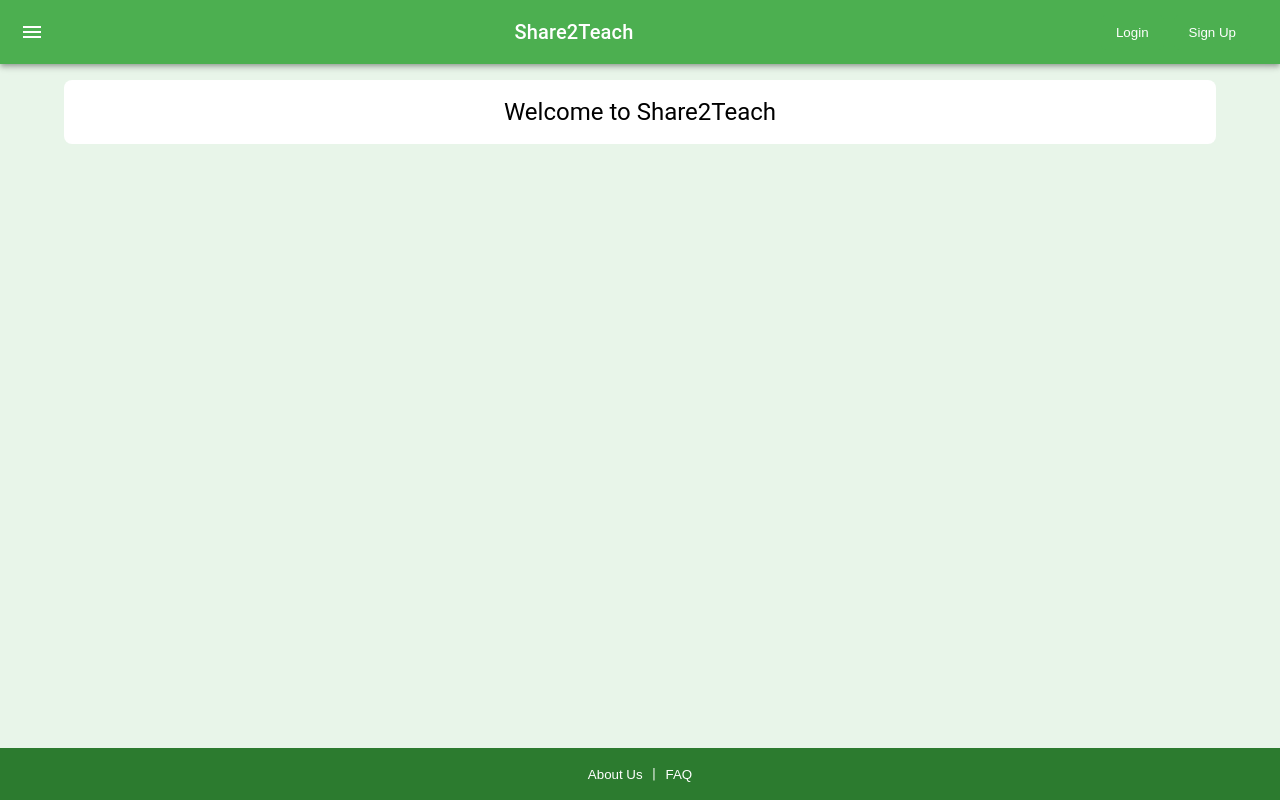
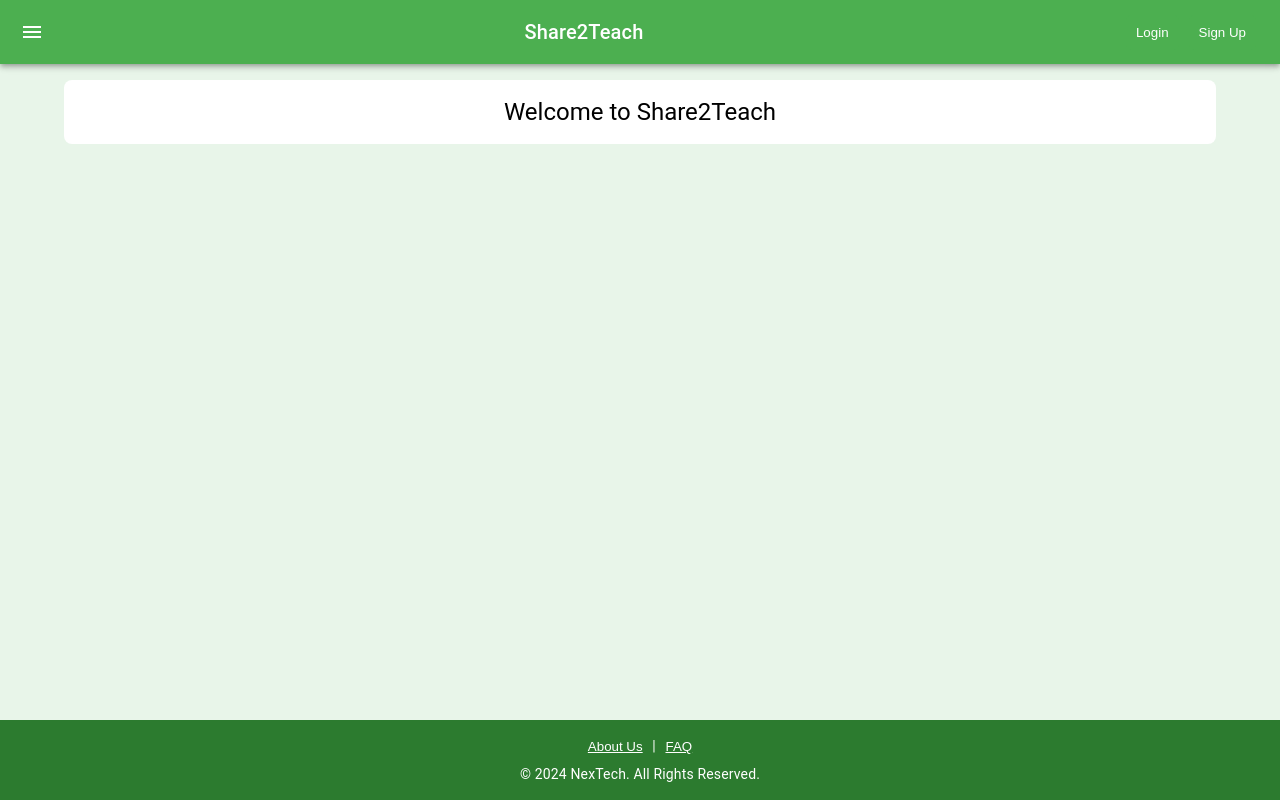
Before and after one commit to TS29TR21/Front-end, a React (Create React App) app in the folder frontend-bananaboat/: page / in a window 1280 px wide. Built offline with nearby package versions, Linux system fonts and the light colour scheme.

Commit message:
Update home.js

```diff
--- a/frontend-bananaboat/src/components/home.js
+++ b/frontend-bananaboat/src/components/home.js
@@ -215,10 +215,7 @@ const Home = () => {
               {user ? (
                 <>
                   <Typography>Welcome, {user.username}!</Typography>
-                  <button
-                    style={styles.authButton}
-                    onClick={handleLogout}
-                  >
+                  <button style={styles.authButton} onClick={handleLogout}>
                     Logout
                   </button>
                 </>
@@ -272,6 +269,9 @@ const Home = () => {
               FAQ
             </button>
           </Typography>
+          <Typography variant="body2" sx={{ marginTop: 1 }}>
+            © {new Date().getFullYear()} NexTech. All Rights Reserved.
+          </Typography>
         </Box>
       </Box>
     </Box>
@@ -280,12 +280,12 @@ const Home = () => {
 
 const styles = {
   authButton: {
-    margin: "0 5px",
-    padding: "10px 15px",
     backgroundColor: "#4caf50",
+    color: "white",
     border: "none",
-    color: "white",
     borderRadius: "5px",
+    padding: "10px",
+    marginLeft: "10px",
     cursor: "pointer",
   },
   footerLink: {
@@ -293,6 +293,7 @@ const styles = {
     border: "none",
     color: "white",
     cursor: "pointer",
+    textDecoration: "underline",
   },
 };
 
```
